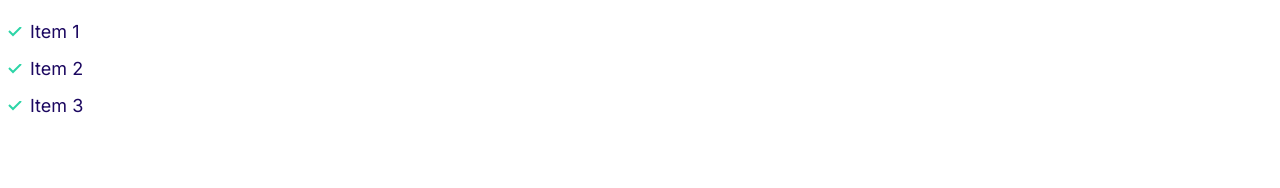
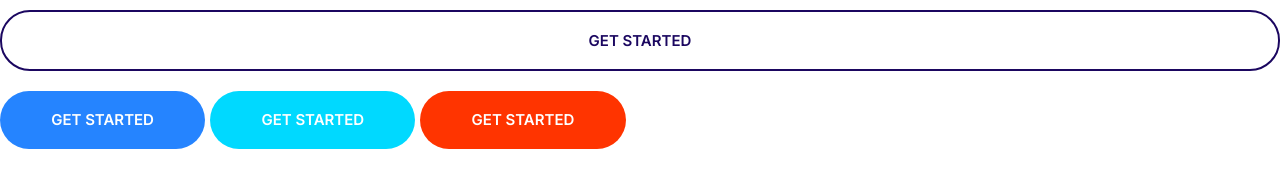
Before and after one commit to cphanth/moshify-website, a plain HTML site: page index.html in a window 1280 px wide. Drawn offline with Linux system fonts and the light colour scheme.

Commit message:
Define button component styles.

```diff
--- a/css/styles.css
+++ b/css/styles.css
@@ -4,6 +4,14 @@
   --color-accent: #ff3400;
   --color-headings: #1b0760;
   --color-body: #918ca4;
+  --color-body-darker: #5c5577;
+  --color-border: #ccc;
+  --border-radius: 30px;
+}
+*,
+*::after,
+*::before {
+  box-sizing: border-box;
 }
 
 /* Typography */
@@ -165,3 +173,65 @@ a {
   align-items: center;
   justify-content: center;
 }
+
+/* Buttons */
+.btn {
+  border-radius: var(--border-radius);
+  border: none;
+  cursor: pointer;
+  font-size: 1.8rem;
+  font-weight: 600;
+  margin: 1rem 0;
+  padding: 2rem 4vw;
+  text-align: center;
+  text-transform: uppercase;
+  white-space: nowrap;
+}
+
+.btn--primary {
+  background: var(--color-primary);
+  color: #fff;
+}
+
+.btn--primary:hover {
+  background: #3a8ffd;
+}
+
+.btn--secondary {
+  background: var(--color-secondary);
+  color: #fff;
+}
+
+.btn--secondary:hover {
+  background: #00c8eb;
+}
+.btn--accent {
+  color: #fff;
+  background: var(--color-accent);
+}
+
+.btn--accent:hover {
+  background: #ec3000;
+}
+
+.btn--block {
+  width: 100%;
+  display: inline-block;
+}
+
+.btn--outline {
+  background: #fff;
+  color: var(--color-headings);
+  border: 2px solid var(--color-headings);
+}
+
+.btn--outline:hover {
+  background: var(--color-headings);
+  color: #fff;
+}
+
+@media screen and (min-width: 1024px) {
+  .btn {
+    font-size: 1.5rem;
+  }
+}
--- a/index.html
+++ b/index.html
@@ -14,10 +14,9 @@
     />
   </head>
   <body>
-    <ul class="list list--tick">
-      <li class="list__item">Item 1</li>
-      <li class="list__item">Item 2</li>
-      <li class="list__item">Item 3</li>
-    </ul>
+    <button class="btn btn--block btn--outline">Get Started</button>
+    <button class="btn btn--primary">Get Started</button>
+    <button class="btn btn--secondary">Get Started</button>
+    <button class="btn btn--accent">Get Started</button>
   </body>
 </html>
```
Also changed, not shown: components/button.html (added, +1 -0 lines).
